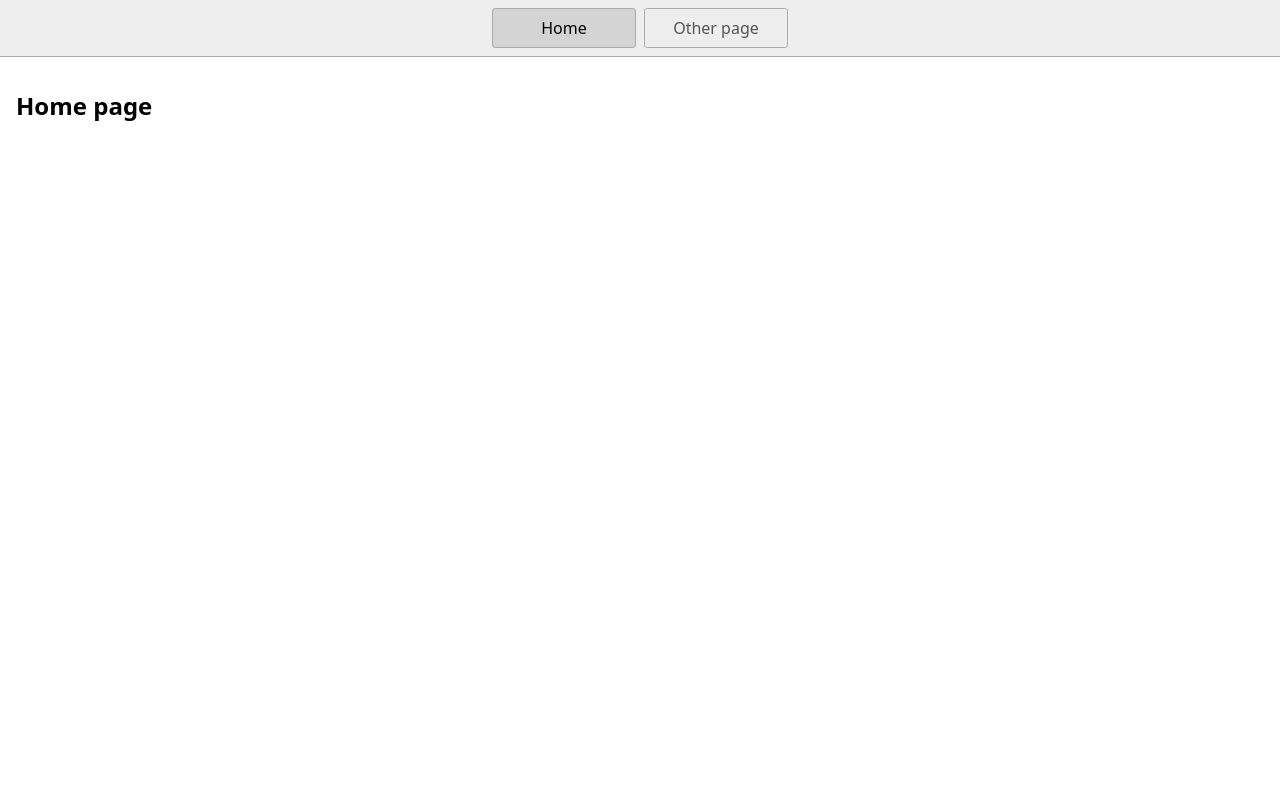
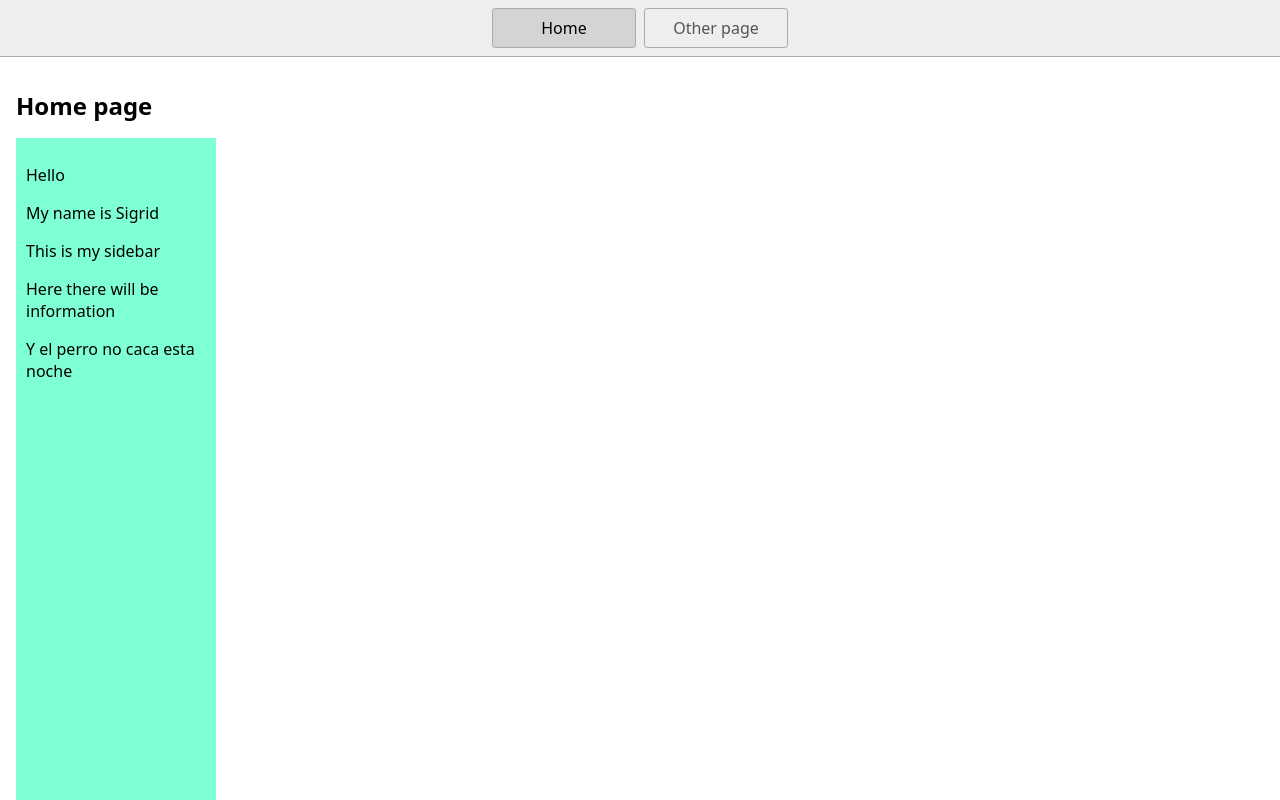
Before and after one commit to MissKluck/making-a-sidebar, a website: page index.html in a window 1280 px wide. Shown: the top 800 px of the page. Drawn offline with Linux system fonts and the light colour scheme.

Commit message:
added a basic sidebar

```diff
--- a/index.html
+++ b/index.html
@@ -18,6 +18,14 @@
     </nav>
     <main>
       <h1>Home page</h1>
+      <aside>
+        <p>Hello</p>
+        <p>My name is Sigrid</p>
+        <p>This is my sidebar</p>
+        <p>Here there will be information</p>
+        <p>Y el perro no caca esta noche</p>
+
+      </aside>
     </main>
   </body>
 </html>
--- a/styles.css
+++ b/styles.css
@@ -44,3 +44,11 @@ h1 {
   font-weight: bold;
   font-size: 1.5rem;
 }
+
+aside {
+  background-color: aquamarine;
+  width: 200px;
+  height: 100vh;
+  padding: 10px;
+
+}
```
